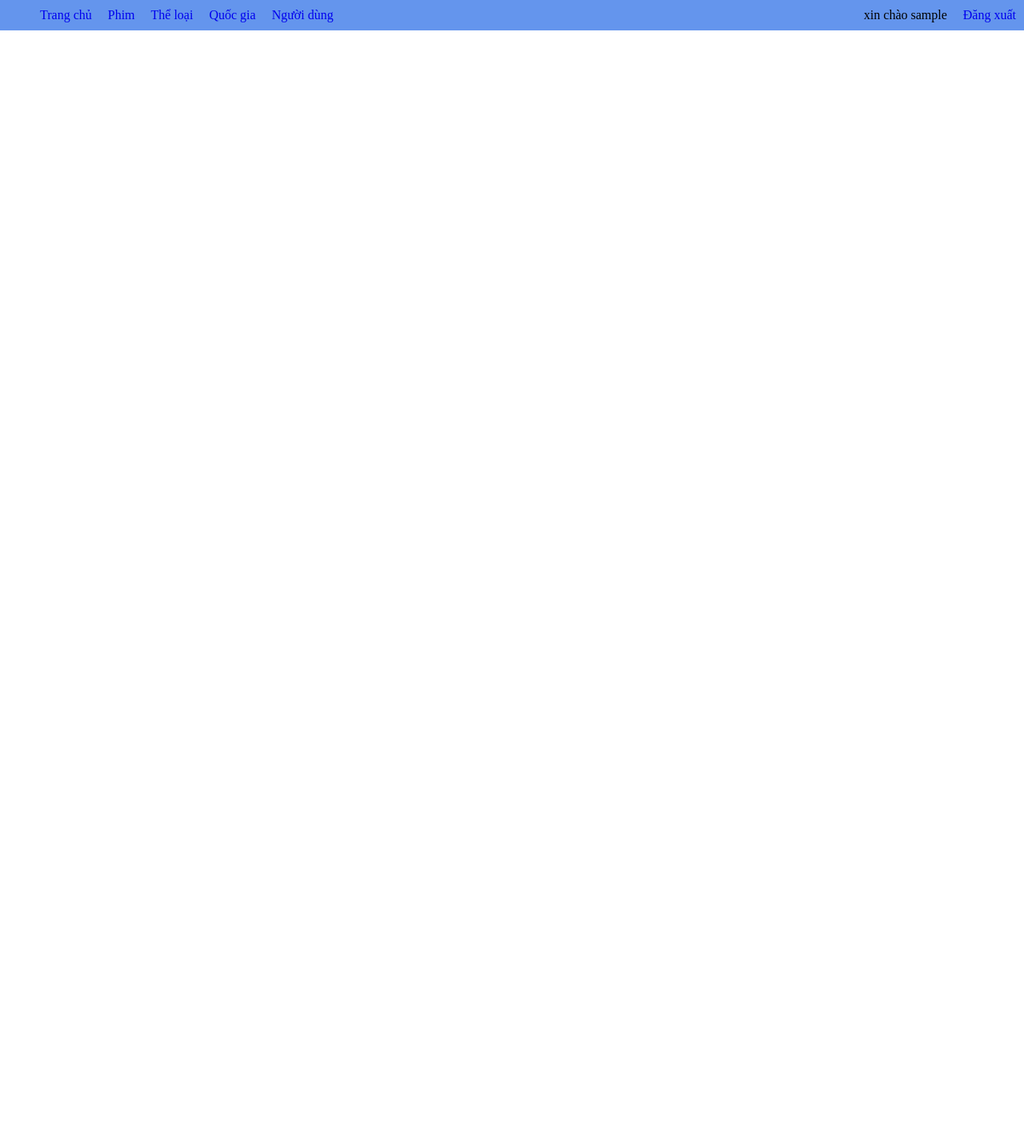
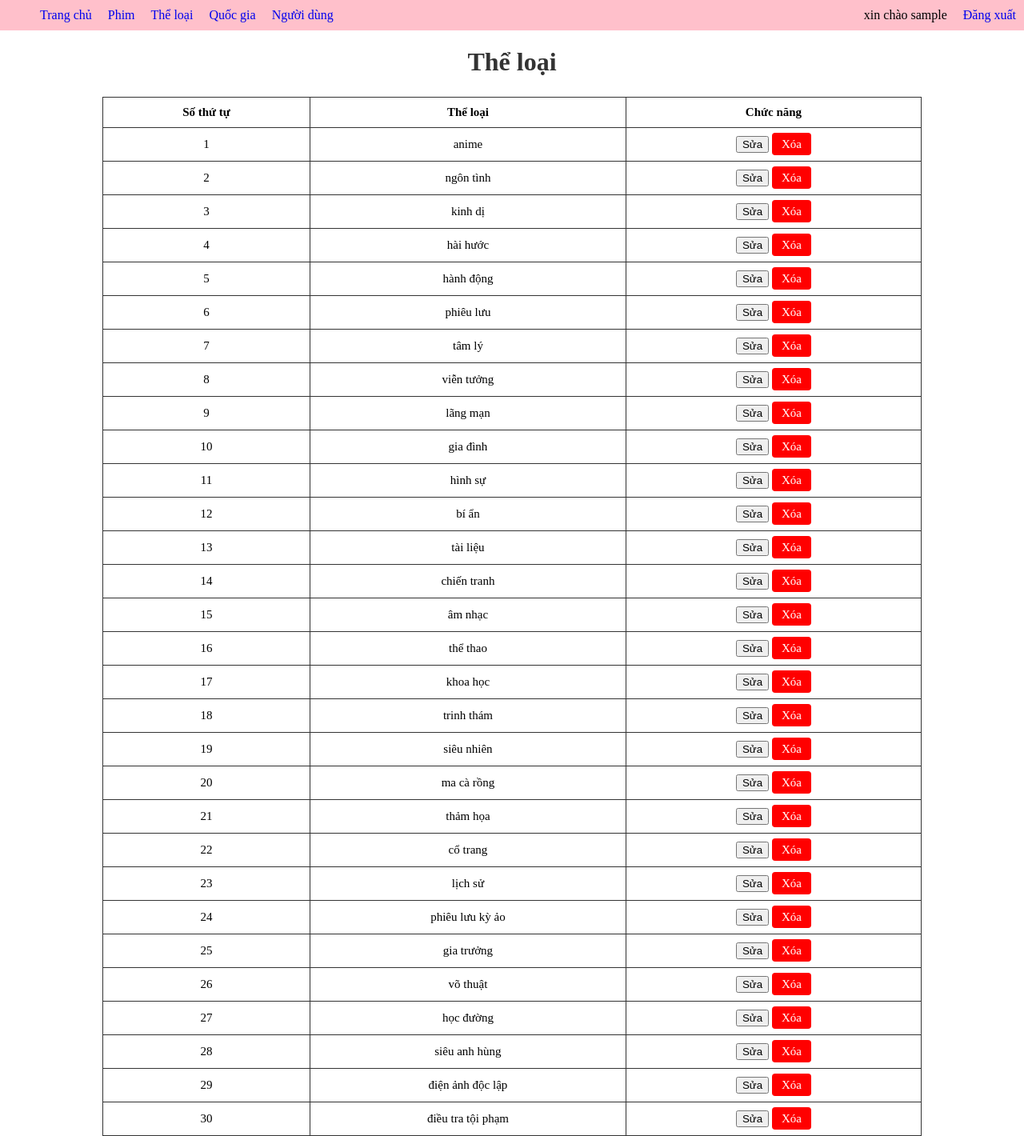
Before and after one commit to srnawmeiirose/2321050053, a PHP site: page /index.php?page_layout=theloai in a window 1280 px wide. Shown: the whole page at 80% size. Before the commit the page ends 38 px from the top, so only its background shows below. Run offline with PHP 8.4, Linux system fonts and the light colour scheme; the visitor is signed in with stand-in values (Sample User, id 1); data comes from the database, SQL or seed files in the repository.

Commit message:
01/12/2025

```diff
--- /dev/null
+++ b/buoi2/bang.css
@@ -0,0 +1,57 @@
+body {
+  font-family: "Times New Roman", Times, serif;
+  margin: 0;
+}
+
+h1 {
+  text-align: center;
+  margin-bottom: 25px;
+  font-size: 32px;
+  color: #333;
+}
+
+table {
+  width: 100%;
+  border-collapse: collapse;
+  background: white;
+  border: 1px solid #333;
+}
+
+table th {
+  border: 1px solid #333;
+  padding: 10px;
+  font-size: 15px;
+  background-color: (249, 228, 232, 1)rgba;
+}
+
+table td {
+  border: 1px solid #333;
+  padding: 10px;
+  font-size: 15px;
+  text-align: center;
+}
+
+.sua {
+  padding: 6px 12px;
+  background: #5bc0de;
+  border: none;
+  border-radius: 4px;
+  color: white;
+  cursor: pointer;
+  margin-right: 8px;
+  text-decoration: none;
+}
+
+.xoa {
+  padding: 6px 12px;
+  background: red;
+  color: white;
+  border-radius: 4px;
+  text-decoration: none;
+}
+
+.sua-xoa {
+  display: flex;
+  align-items: center;
+  gap: 8px;
+}
--- a/buoi2/index.php
+++ b/buoi2/index.php
@@ -1,29 +1,32 @@
 <!DOCTYPE html>
 <html lang="en">
-
   <head>
-   <meta charset="UTF-8">
-   <meta name="viewport" content="width=device-width, initial-scale=1.0">
+    <meta charset="UTF-8" />
+    <meta name="viewport" content="width=device-width, initial-scale=1.0" />
     <title>Trang admin</title>
     <style>
-      body{
+      body {
         margin: 0;
       }
-      nav{
-         background-color: cornflowerblue;
+      nav {
+        background-color: pink;
         display: flex;
         justify-content: space-between;
       }
-      ul{
+      ul {
         display: flex;
         list-style: none;
         margin: 0;
       }
-      li{
+      li {
         padding: 10px;
       }
-      a{
+      a {
         text-decoration: none;
+      }
+      main {
+        width: 80%;
+        margin: auto;
       }
     </style>
   </head>
@@ -39,17 +42,31 @@
     <header>
       <nav>
         <ul class="">
-            <li class=""><a class="" href="index.php?page_layout=trangchu">Trang chủ</a></li>
-            <li class=""><a class="" href="index.php?page_layout=phim">Phim</a></li>
-            <li class=""><a class="" href="index.php?page_layout=theloai">Thể loại</a></li>
-            <li class=""><a class="" href="index.php?page_layout=quocgia">Quốc gia</a></li>
-            <li class=""><a class="" href="index.php?page_layout=nguoidung">Người dùng</a></li>
+          <li class="">
+            <a class="" href="index.php?page_layout=trangchu">Trang chủ</a>
+          </li>
+          <li class="">
+            <a class="" href="index.php?page_layout=phim">Phim</a>
+          </li>
+          <li class="">
+            <a class="" href="index.php?page_layout=theloai">Thể loại</a>
+          </li>
+          <li class="">
+            <a class="" href="index.php?page_layout=quocgia">Quốc gia</a>
+          </li>
+          <li class="">
+            <a class="" href="index.php?page_layout=nguoidung">Người dùng</a>
+          </li>
         </ul>
         <ul class="">
           <li class=""><?php echo "xin chào " . $_SESSION["username"]; ?></li>
-            <li class=""><a class="" href="index.php?page_layout=dangxuat">Đăng xuất</a></li>
+          <li class="">
+            <a class="" href="index.php?page_layout=dangxuat">Đăng xuất</a>
+          </li>
         </ul>
       </nav>
+    </header>
+    <main>
       <?php
          if(isset($_GET['page_layout'])){
             switch($_GET['page_layout']){
@@ -65,6 +82,9 @@
                case 'quocgia':
                   include "quocgia.php";
                   break;
+              case 'themnguoidung':
+                  include "themnguoidung.php";
+                  break;
                case 'nguoidung':
                   include "nguoidung.php";
                   break;
@@ -74,7 +94,6 @@
          }
 
       ?>
-   </header>
+    </main>
   </body>
-
 </html>
--- a/buoi2/theloai.php
+++ b/buoi2/theloai.php
@@ -0,0 +1,36 @@
+<!DOCTYPE html>
+<html lang="en">
+<head>
+    <meta charset="UTF-8">
+    <meta name="viewport" content="width=device-width, initial-scale=1.0">
+    <title>Document</title>
+<link rel="stylesheet" href="bang.css">
+</head>
+<body>
+    <h1>Thể loại</h1>
+    <table border = 1>
+      <tr>
+        <th>Số thứ tự</th>
+        <th>Thể loại</th>
+        <th>Chức năng</th>
+      </tr>
+      <?php
+      include ("connect.php");
+      $sql = "SELECT * FROM the_loai";
+      $result = mysqli_query($conn, $sql);
+      while($row = mysqli_fetch_array($result)){
+
+
+      ?>
+      <tr>
+        <td><?php echo $row["id"]?></td>
+        <td><?php echo $row["ten_the_loai"]?></td>
+        <td>
+            <button>Sửa</button>
+            <a class = "xoa" href="xoatheloai.php?id=<?php echo $row["id"]?>">Xóa</a>
+        </td>
+      </tr>
+      <?php } ?>
+    </table>
+</body>
+</html>
```
Also changed, not shown: buoi2/nguoidung.php (+26 -18 lines), buoi2/phim.php (+48 -0 lines), buoi2/quocgia.php (+36 -0 lines), buoi2/themnguoidung.php (added, +151 -0 lines), buoi2/trangchu.php (+1 -10 lines), buoi2/xoanguoidung.php (added, +7 -0 lines), buoi2/xoaphim.php (added, +7 -0 lines), buoi2/xoaquocgia.php (added, +7 -0 lines), buoi2/xoatheloai.php (added, +7 -0 lines). Lines whose indentation alone changed are shown as unchanged.
